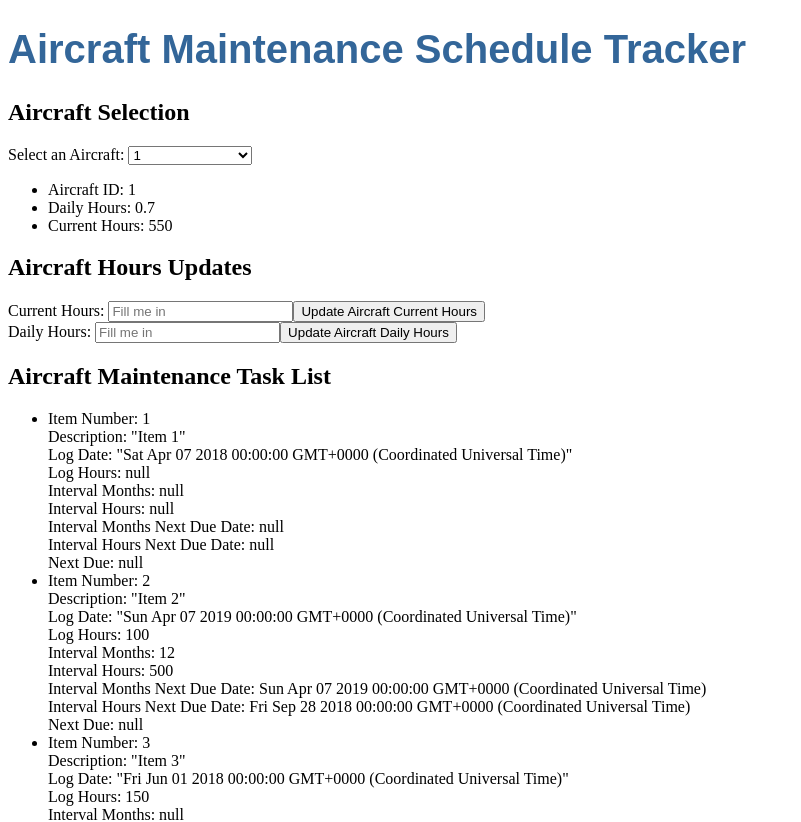
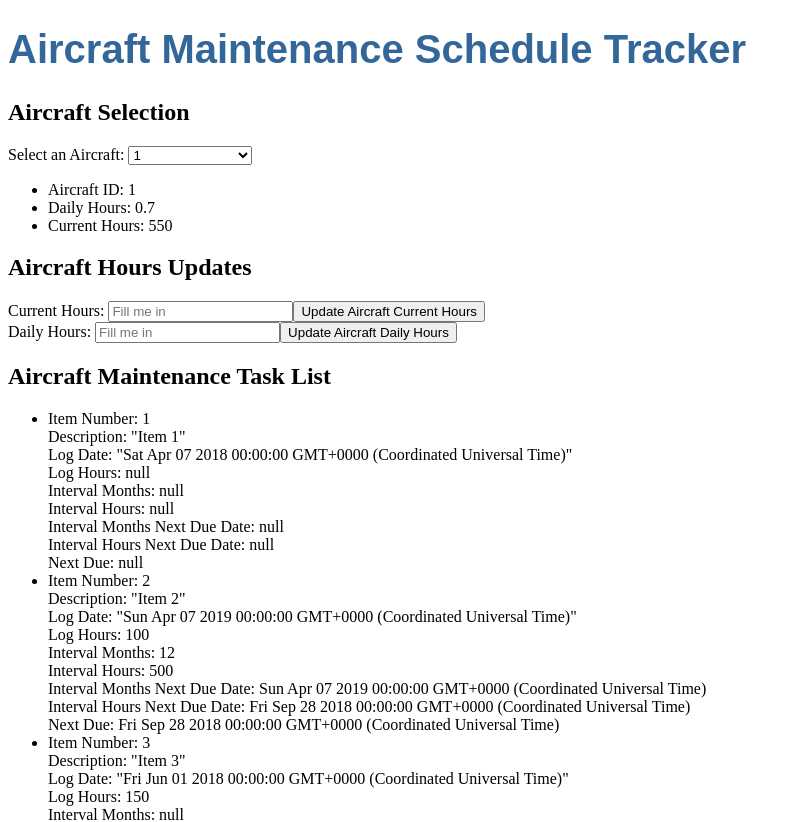
Before and after one commit to Robchike9290/MadeLabs-Coding-Challenge, an Angular app: page / in a window 1280 px wide. Shown: the top 822 px of the page, without its empty margins (0-801 px from the left). Built offline with nearby package versions, Linux system fonts and the light colour scheme.

Commit message:
Create function for calculating next due date.

```diff
--- a/src/app/app.component.html
+++ b/src/app/app.component.html
@@ -34,7 +34,7 @@
       <li>Interval Hours: {{task.intervalHours ? task.intervalHours : 'null'}}</li>
       <li>Interval Months Next Due Date: {{task.intervalMonthsNextDueDate ? task.intervalMonthsNextDueDate : 'null' }}</li>
       <li>Interval Hours Next Due Date: {{task.intervalHoursNextDueDate ? task.intervalHoursNextDueDate : 'null' }}</li>
-      <li>Next Due: {{task.nextDue ? "task.nextDue" : 'null'}}</li>
+      <li>Next Due: {{task.nextDue ? task.nextDue : 'null'}}</li>
     </ul>
   </li>
 </ul>
--- a/src/app/mock-aircraft-data.ts
+++ b/src/app/mock-aircraft-data.ts
@@ -79,6 +79,7 @@ for (let i: number = 0; i < tasks.length; i++) {
   let daysRemainingByHoursInterval: number | null = null;
   let intervalHoursNextDueDate: Date | null = null;
   let intervalMonthsNextDueDate: Date | null = null;
+  let nextDue: Date | null = null;
 
   if (task.intervalMonths) {
     intervalMonthsNextDueDate = new Date(task.logDate.setMonth(task.logDate.getMonth() + task.intervalMonths));
@@ -89,10 +90,23 @@ for (let i: number = 0; i < tasks.length; i++) {
     intervalHoursNextDueDate = addDays(today, daysRemainingByHoursInterval);
   }
 
-  console.log(i + 1, 'intervalmonths:', intervalMonthsNextDueDate);
   tasks[i].intervalMonthsNextDueDate = intervalMonthsNextDueDate;
-  console.log(i + 1, 'intervalHours...', intervalHoursNextDueDate);
   tasks[i].intervalHoursNextDueDate = intervalHoursNextDueDate;
+
+  if (intervalHoursNextDueDate && intervalMonthsNextDueDate) {
+    let intervalHoursNumber: number | null = intervalHoursNextDueDate.getTime();
+    let intervalMonthsNumber: number | null = intervalMonthsNextDueDate.getTime();
+    nextDue = intervalMonthsNumber < intervalHoursNumber ? intervalMonthsNextDueDate : intervalHoursNextDueDate;
+  } else if (intervalHoursNextDueDate) {
+    nextDue = intervalHoursNextDueDate;
+  } else if (intervalMonthsNextDueDate) {
+    nextDue = intervalMonthsNextDueDate;
+  }
+
+  //console.log(nextDue);
+
+  tasks[i].nextDue = nextDue;
+  console.log(tasks[i]);
 }
 
 export const TASKS: Task[] = tasks;
```
